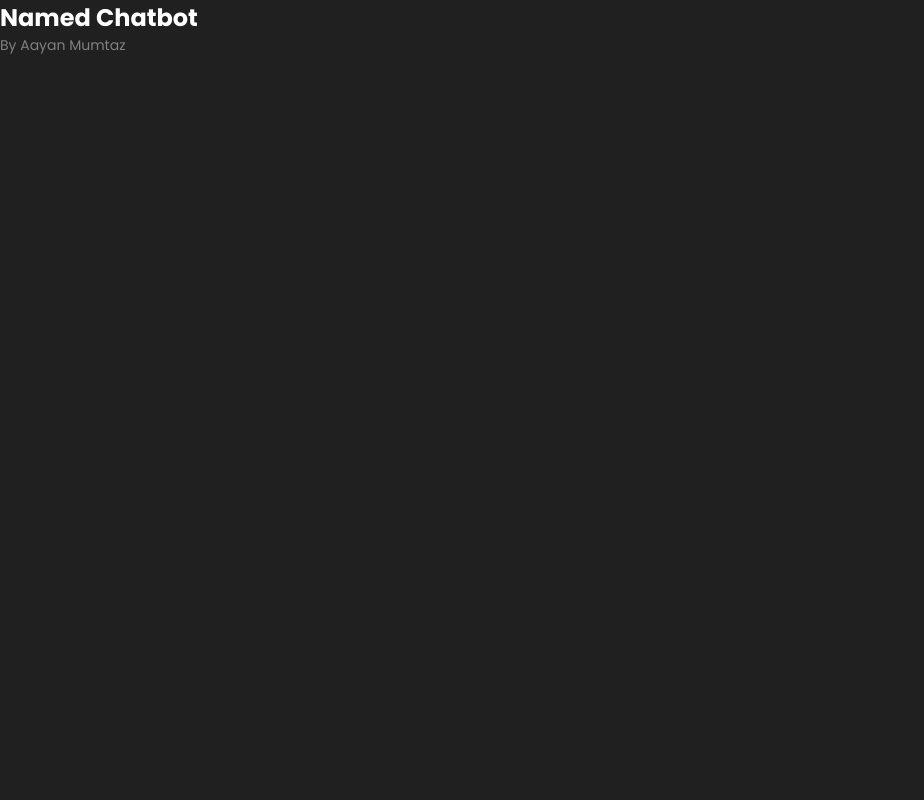
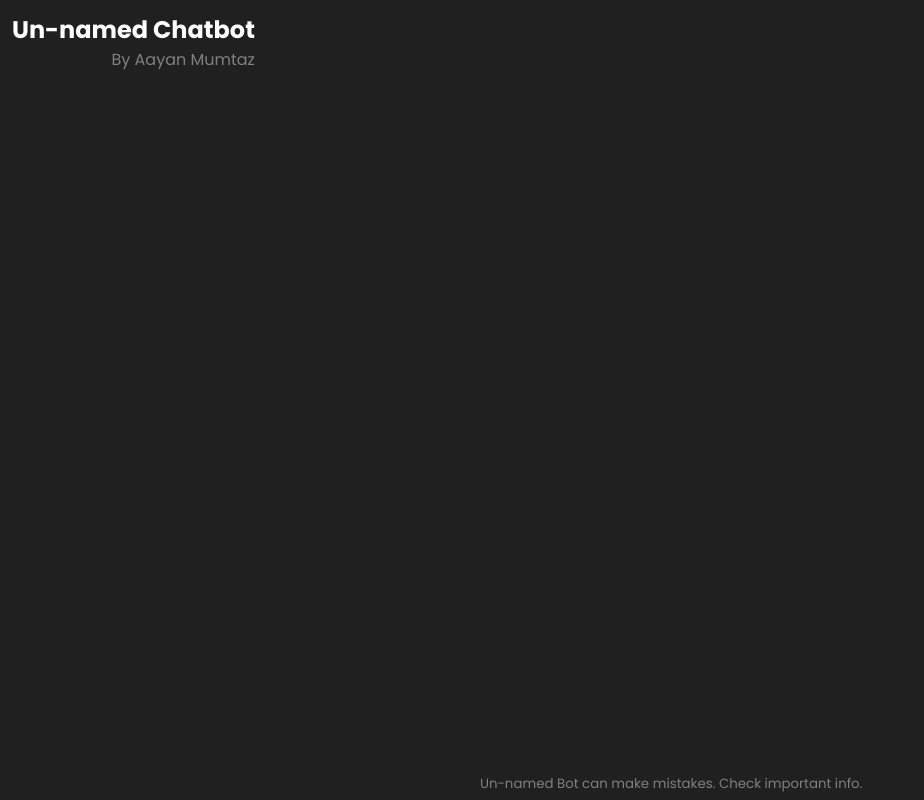
Before and after one commit to Not-Secret-Dev/Chatbot-using-React, a React (Vite) app: page / in a window 1280 px wide. Shown: the whole page, without its empty margins (0-924 px from the left). Built offline with nearby package versions, Linux system fonts and the light colour scheme.

Commit message:
Adding footer and updating some styles

```diff
--- a/src/App.jsx
+++ b/src/App.jsx
@@ -5,9 +5,26 @@ import HeaderComponent from "./Components/Header/HeaderComponent";
 function App() {
   return (
     <>
-      <header style={{ display: "flex", alignItems: "center" }}>
+      <header
+        style={{
+          display: "flex",
+          alignItems: "center",
+          justifyContent: "space-between",
+        }}
+      >
         <HeaderComponent />
       </header>
+      <footer
+        style={{
+          position: "absolute",
+          bottom: "6px",
+          left: "37.5%",
+          fontSize: "smaller",
+          color: "gray"
+        }}
+      >
+        Un-named Bot can make mistakes. Check important info.
+      </footer>
     </>
   );
 }
--- a/src/Components/Header/HeaderComponent.jsx
+++ b/src/Components/Header/HeaderComponent.jsx
@@ -4,6 +4,7 @@ import styled from "styled-components";
 const HeaderContainer = styled.div`
   display: flex;
   flex-direction: column;
+  margin: 12px;
 `;
 
 const Title = styled.h1`
@@ -13,14 +14,15 @@ const Title = styled.h1`
 `;
 
 const Subtitle = styled.p`
-  font-size: 14px;
+  font-size: 16px;
   color: gray;
+  text-align: right;
 `;
 
 function HeaderComponent() {
   return (
     <HeaderContainer>
-      <Title>Named Chatbot</Title>
+      <Title>Un-named Chatbot</Title>
       <Subtitle>By Aayan Mumtaz</Subtitle>
     </HeaderContainer>
   );
```
